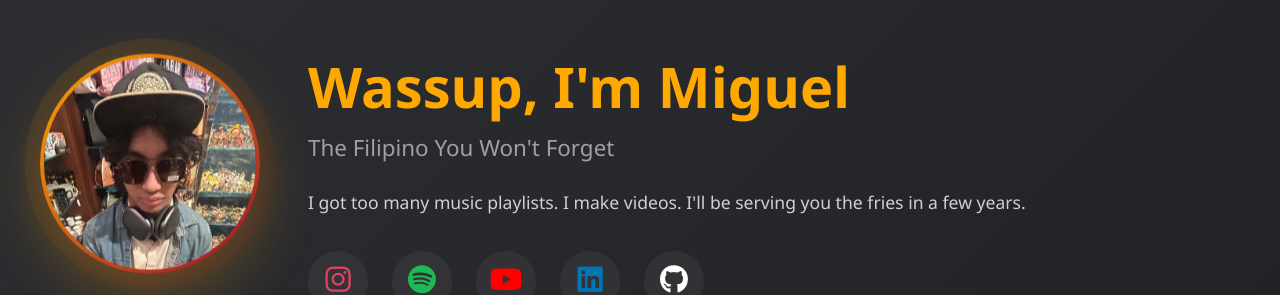
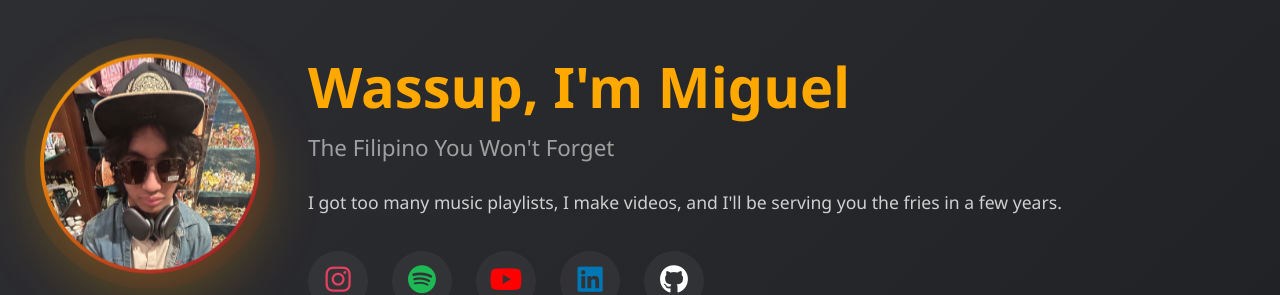
Before and after one commit to Mxgzie/profile, a plain HTML site: page index.html in a window 1280 px wide. Shown: the top 295 px of the page. Drawn offline with Linux system fonts and the light colour scheme.

Commit message:
Bio Update

```diff
--- a/index.html
+++ b/index.html
@@ -362,8 +362,8 @@
                 <h1>Wassup, I'm Miguel</h1>
                 <p class="tagline">The Filipino You Won't Forget</p>
                 <p class="bio-text">
-                    I got too many music playlists.
-                    I make videos.
+                    I got too many music playlists,
+                    I make videos, and
                     I'll be serving you the fries in a few years.
                 </p>
 
```
